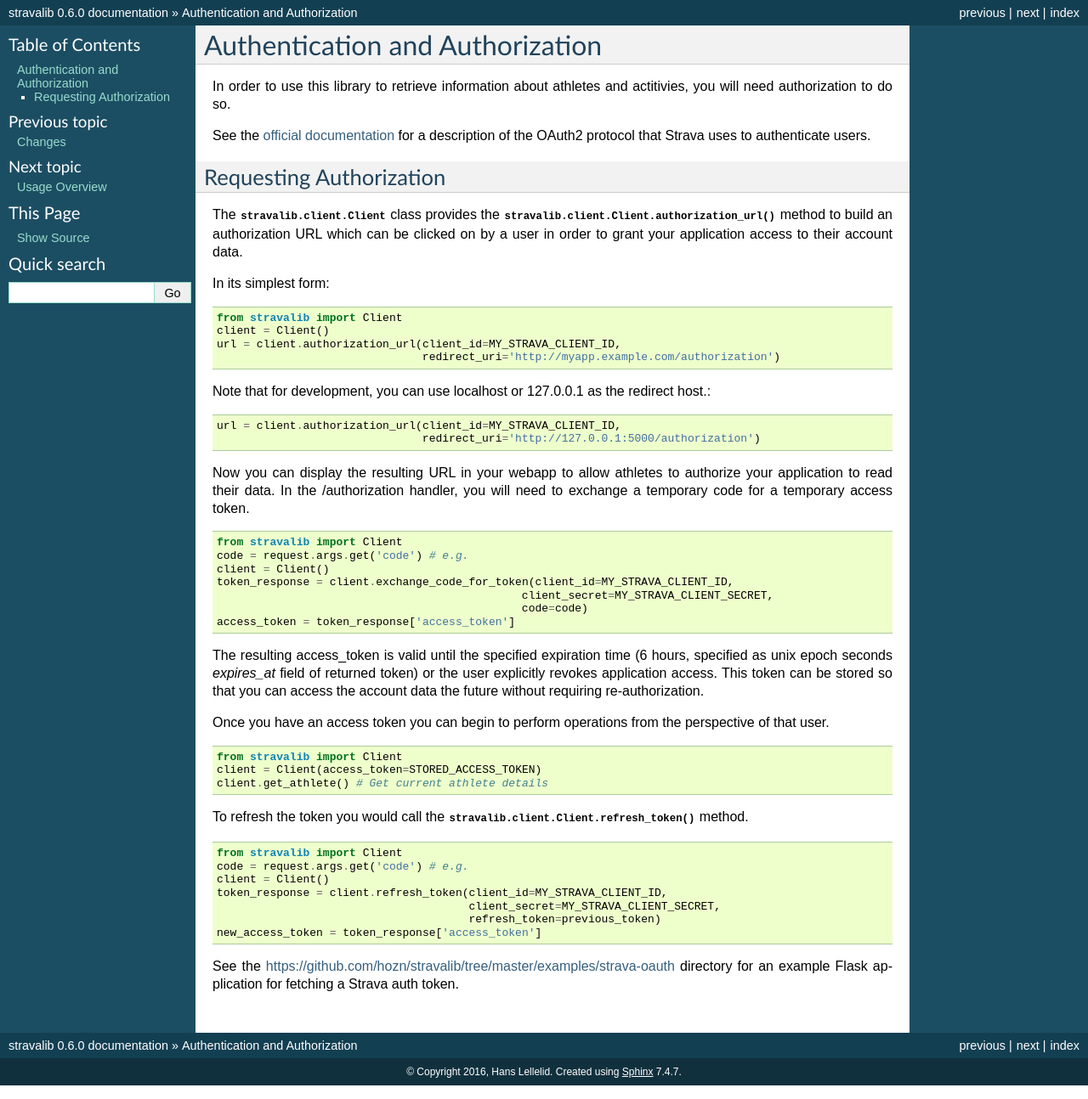
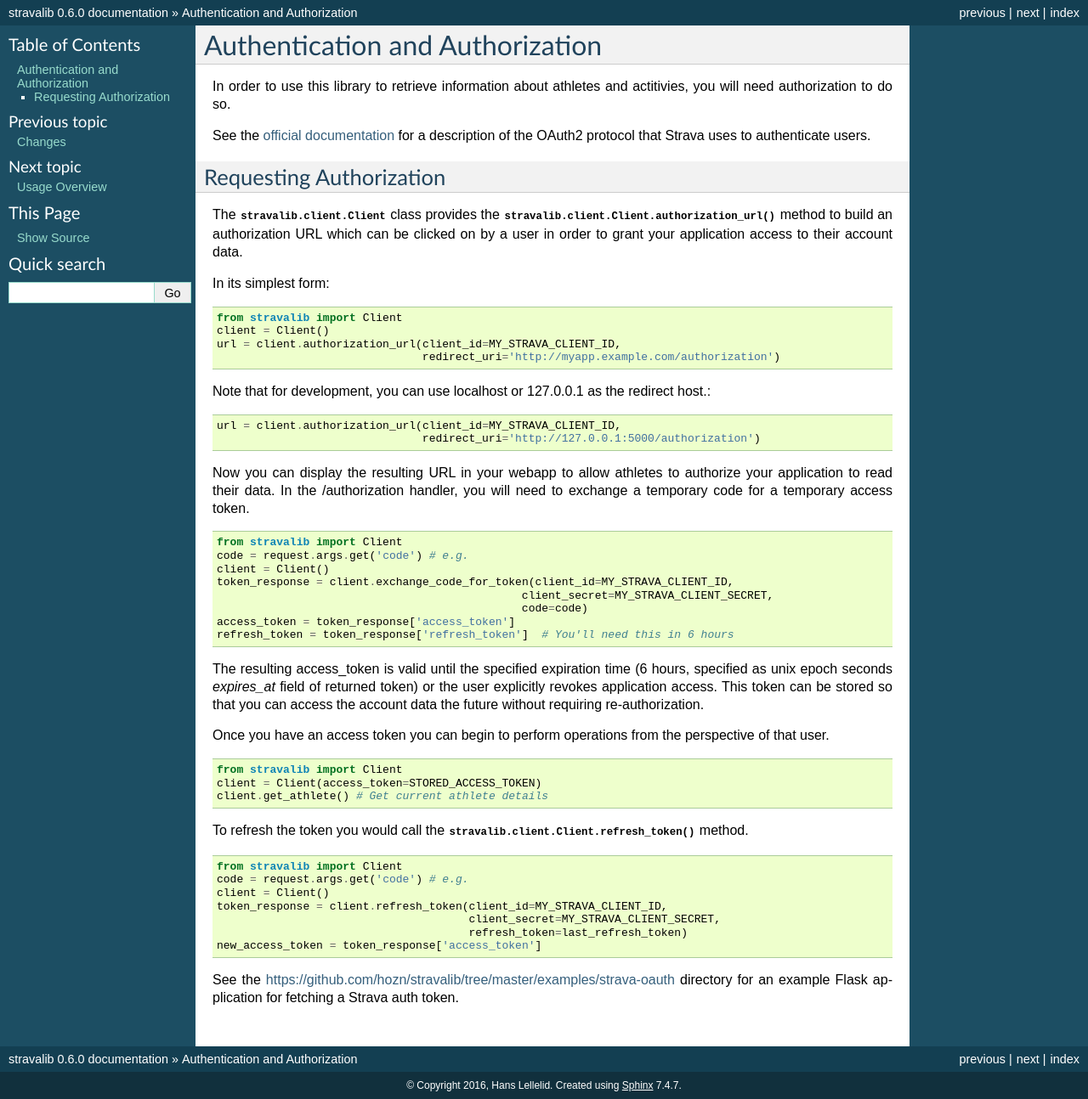
Before and after one commit to stravalib/stravalib, a Sphinx documentation site: the page built from docs/usage/auth.rst, in a window 1280 px wide. Shown: the whole page at 85% size. Built offline with Sphinx 7.4.7, drawn with Linux system fonts in a browser that asks for light colours.

```diff
--- a/docs/usage/auth.rst
+++ b/docs/usage/auth.rst
@@ -39,6 +39,7 @@ a temporary code for a temporary access token. ::
                                                   client_secret=MY_STRAVA_CLIENT_SECRET,
                                                   code=code)
     access_token = token_response['access_token']
+    refresh_token = token_response['refresh_token']  # You'll need this in 6 hours
 
 The resulting access_token is valid until the specified expiration time (6 hours,
 specified as unix epoch seconds `expires_at` field of returned token) or the user
@@ -57,7 +58,7 @@ To refresh the token you would call the :meth:`stravalib.client.Client.refresh_t
     client = Client()
     token_response = client.refresh_token(client_id=MY_STRAVA_CLIENT_ID,
                                           client_secret=MY_STRAVA_CLIENT_SECRET,
-                                          refresh_token=previous_token)
+                                          refresh_token=last_refresh_token)
     new_access_token = token_response['access_token']
 
 See the https://github.com/hozn/stravalib/tree/master/examples/strava-oauth directory for an example
```
Also changed, not shown: examples/strava-oauth/README.md (added), 2 other files.
